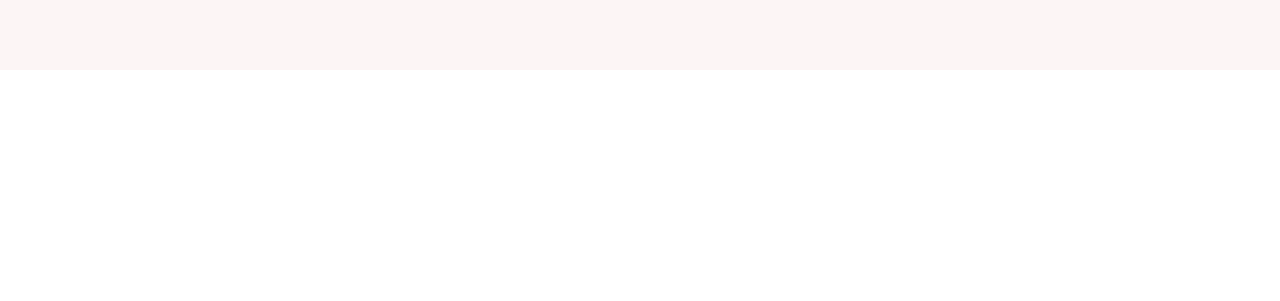
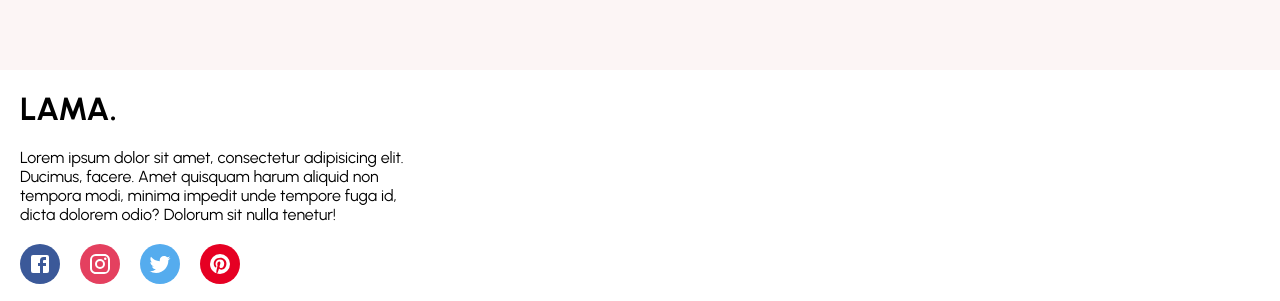
Before and after one commit to ssbbgm/trendwear, a React (Create React App) app: page / in a window 1280 px wide. Shown: the part 2666-2967 px from the top of the page. Before the commit the page ends 2736 px from the top, so only its background shows below. Built offline with nearby package versions, Linux system fonts and the light colour scheme.

Commit message:
done footer left

```diff
--- a/src/components/Footer.jsx
+++ b/src/components/Footer.jsx
@@ -1,27 +1,74 @@
+import { Facebook, Instagram, Pinterest, Twitter } from '@mui/icons-material';
 import React from 'react';
 import styled from 'styled-components';
 
 const Container = styled.div`
+    display: flex;
+`;
+
+const Left = styled.div`
+    flex: 1;
+    display: flex;
+    flex-direction: column;
+    padding: 20px;
+`;
+
+const Logo = styled.h1`
 
 `;
 
-const Left = styled.div`
+const Desc = styled.p`
+    margin: 20px 0px;
+`;
 
+const SocialContainer = styled.div`
+    display: flex;
+`;
+
+const SocialIcon = styled.div`
+    width: 40px;
+    height: 40px;
+    border-radius: 50%;
+    color: white;
+    background-color: #${props=>props.color};
+    display: flex;
+    align-items: center;
+    justify-content: center;
+    margin-right: 20px;
 `;
 
 const Center = styled.div`
-
+    flex: 1;
 `;
 
 const Right = styled.div`
-
+    flex: 1;
 `;
 
 
 function Footer() {
     return (
         <Container>
-
+            <Left>
+                <Logo>LAMA.</Logo>
+                <Desc>Lorem ipsum dolor sit amet, consectetur adipisicing elit. Ducimus, facere. Amet quisquam harum aliquid non tempora modi, minima impedit unde tempore fuga id, dicta dolorem odio? Dolorum sit nulla tenetur!</Desc>
+                <SocialContainer>
+                    <SocialIcon color='3B5999'>
+                        <Facebook/>
+                    </SocialIcon>
+                    <SocialIcon color='E4405F'>
+                        <Instagram/>
+                    </SocialIcon>
+                    <SocialIcon color='55ACEE'>
+                        <Twitter/>
+                    </SocialIcon>
+                    <SocialIcon color='E60023'>
+                        <Pinterest/>
+                    </SocialIcon>
+                </SocialContainer>
+            </Left>
+            <Center></Center>
+            <Right></Right>
         </Container>
     );
 }
--- a/src/pages/Home.jsx
+++ b/src/pages/Home.jsx
@@ -1,6 +1,7 @@
 import React from 'react';
 import Announcement from '../components/Announcement';
 import Categories from '../components/Categories';
+import Footer from '../components/Footer';
 import Navbar from '../components/Navbar';
 import Newsletter from '../components/Newsletter';
 import Products from '../components/Products';
@@ -15,6 +16,7 @@
             <Categories />
             <Products />
             <Newsletter />
+            <Footer />
         </div>
     );
 }
```
